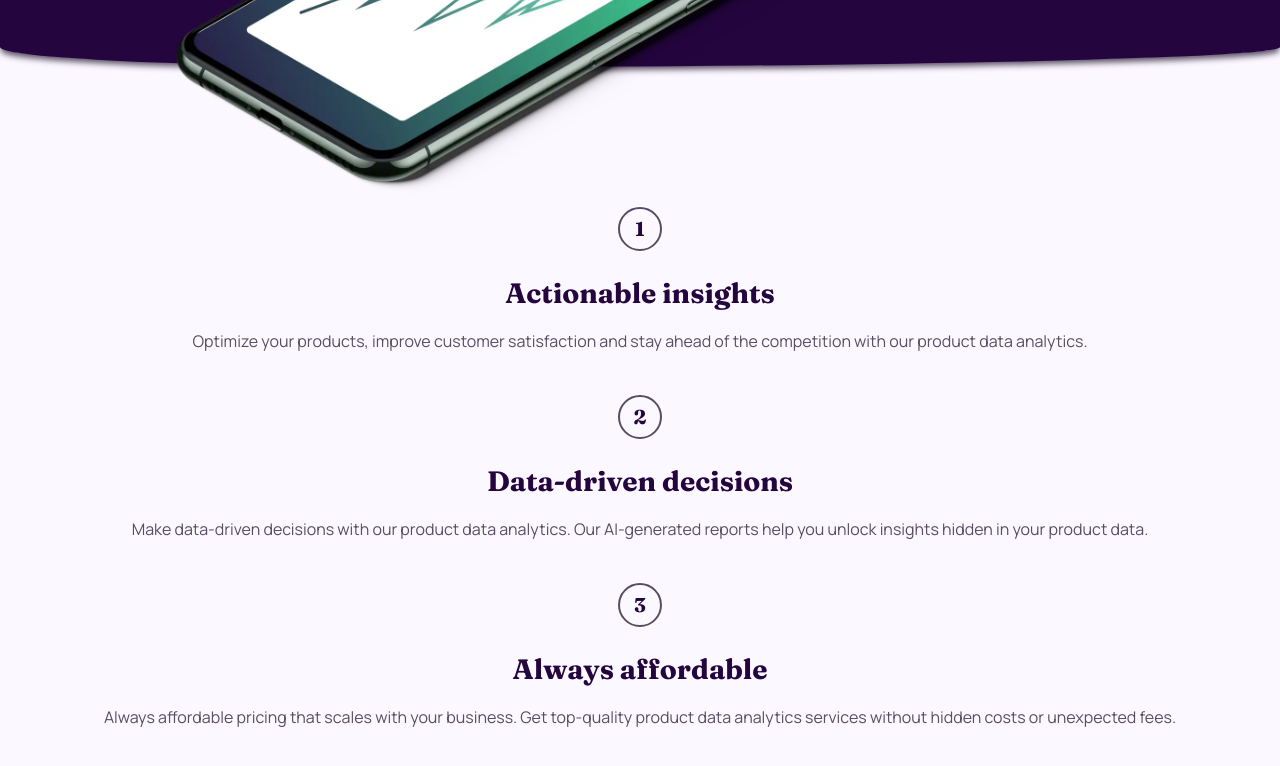
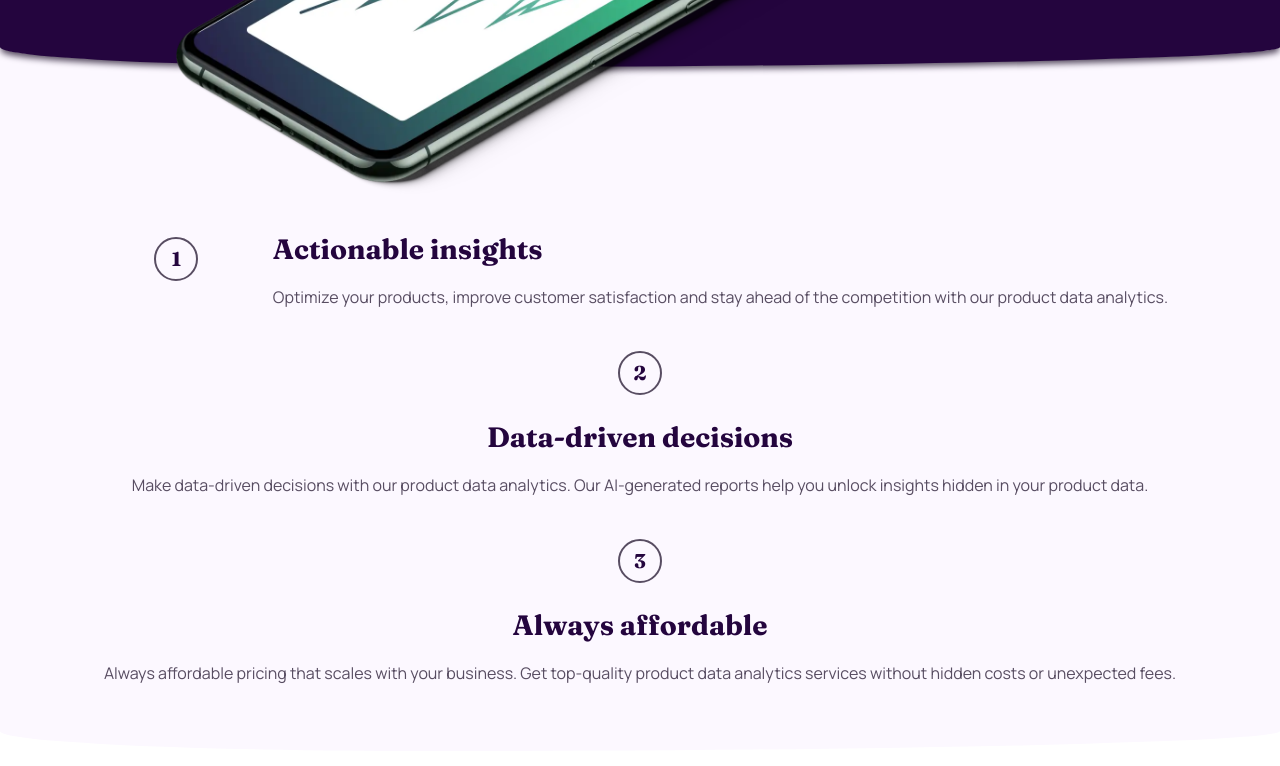
Before and after one commit to LangheBogdan/workIT, a website: page index.html in a window 1280 px wide. Shown: the part 420-1186 px from the top of the page. Drawn offline with Linux system fonts and the light colour scheme.

Commit message:
add classes for tablet viewport

```diff
--- a/index.html
+++ b/index.html
@@ -62,13 +62,13 @@
       />
     </main>
     <aside class="bg-ghost-white pt-40 px-4 pb-16 -mt-5 rounded-bottom-arch">
-      <article class="text-center">
+      <article class="text-center md:flex items-center md:px-24 md:text-left">
         <p
-          class="text-dark-purple font-semibold text-xl border-2 border-davys-grey w-11 h-11 mx-auto rounded-[50%] flex items-center justify-center font-fraunces"
+          class="text-dark-purple font-semibold text-xl border-2 border-davys-grey w-11 h-11 mx-auto rounded-full flex items-center justify-center font-fraunces md:p-4"
         >
           1
         </p>
-        <div class="">
+        <div class="md:ml-8">
           <h2
             class="mt-6 font-fraunces font-semibold text-[28px] text-dark-purple leading-9"
           >
@@ -82,7 +82,7 @@
       </article>
       <article class="text-center">
         <p
-          class="mt-10 mb-6 text-dark-purple font-semibold text-xl border-2 border-davys-grey w-11 h-11 mx-auto rounded-[50%] flex items-center justify-center font-fraunces"
+          class="mt-10 mb-6 text-dark-purple font-semibold text-xl border-2 border-davys-grey w-11 h-11 mx-auto rounded-full flex items-center justify-center font-fraunces"
         >
           2
         </p>
@@ -101,7 +101,7 @@
       </article>
       <article class="text-center">
         <p
-          class="mt-10 mb-6 text-dark-purple font-semibold text-xl border-2 border-davys-grey w-11 h-11 mx-auto rounded-[50%] flex items-center justify-center font-fraunces"
+          class="mt-10 mb-6 text-dark-purple font-semibold text-xl border-2 border-davys-grey w-11 h-11 mx-auto rounded-full flex items-center justify-center font-fraunces"
         >
           3
         </p>
```
Also changed, not shown: dist/output.css.
